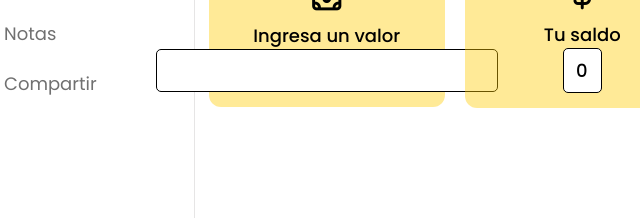
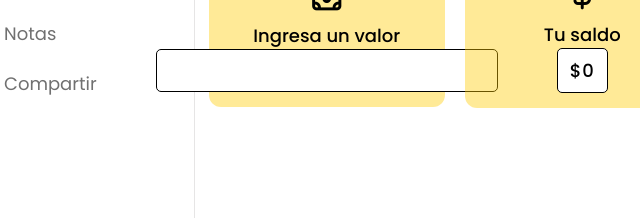
Before and after one commit to Ghrout/CasherJS, a plain HTML site: page Saldo/saldo.html in a window 1280 px wide. Shown: the part 234-452 px from the top of the page, 55-695 px from the left. Drawn offline with nearby package versions, Linux system fonts and the light colour scheme.

Commit message:
Correccion

```diff
--- a/Saldo/saldo.html
+++ b/Saldo/saldo.html
@@ -97,7 +97,7 @@
                     <div class="box box2">
                         <i class="uil uil-dollar-alt"></i>
                         <span class="text">Tu saldo</span>
-                        <span class="valorsaldo text" id="balance">0</span>
+                        <span class="valorsaldo text" id="balance">$0</span>
                     </div>
                     <div class="box box3">
                         <i class="uil uil-plus"></i>
```
